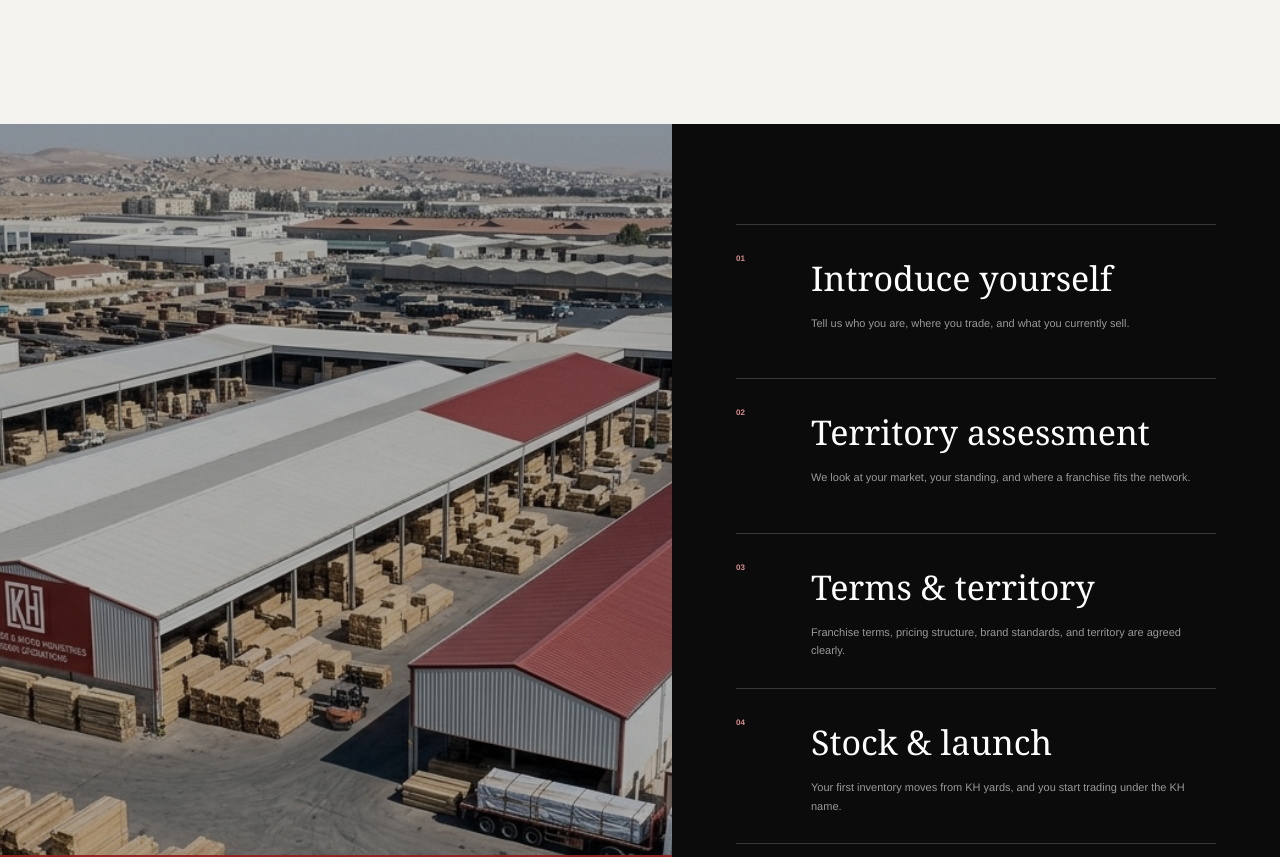
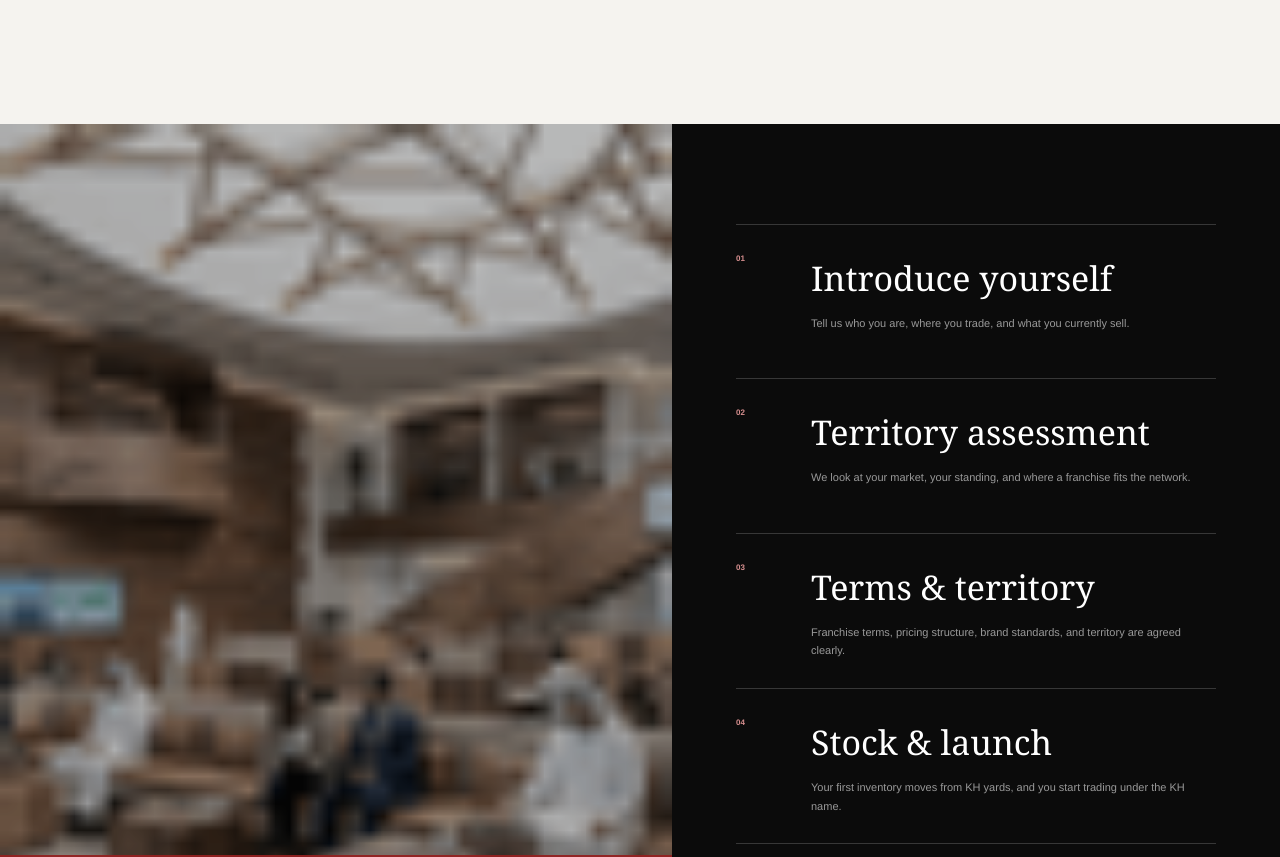
Before and after one commit to codeklaw-dev/KH-Website-Development.a-Raco-Ai-Technologies-LTD-Project, a Next.js app: page /franchise in a window 1280 px wide. Shown: the part 2750-3607 px from the top of the page. Built offline with nearby package versions, Linux system fonts and the light colour scheme.

Commit message:
Update franchise process image

```diff
--- a/app/franchise/page.tsx
+++ b/app/franchise/page.tsx
@@ -51,7 +51,7 @@ export default function FranchisePage() {
       </section>
 
       <section className="entry-path" id="steps">
-        <div className="entry-path-visual" data-reveal="left"><img className="cover-image" src="/assets/network-logistics-aerial.jpg" alt="KH warehouses dispatching stock to distributor trucks" loading="lazy" decoding="async" /><div><span>From application</span><b>Four steps</b><span>To trading under KH</span></div></div>
+        <div className="entry-path-visual" data-reveal="left"><img className="cover-image" src="/assets/franchise-step-gallery.png" alt="Contemporary wood showroom with furniture displays" loading="lazy" decoding="async" /><div><span>From application</span><b>Four steps</b><span>To trading under KH</span></div></div>
         <div className="entry-steps">
           {[['01','Introduce yourself','Tell us who you are, where you trade, and what you currently sell.'],['02','Territory assessment','We look at your market, your standing, and where a franchise fits the network.'],['03','Terms & territory','Franchise terms, pricing structure, brand standards, and territory are agreed clearly.'],['04','Stock & launch','Your first inventory moves from KH yards, and you start trading under the KH name.']].map(([n,title,text],index)=><article key={title} data-reveal="right" style={{transitionDelay:`${index*70}ms`}}><span>{n}</span><div><h3>{title}</h3><p>{text}</p></div></article>)}
         </div>
```
Also changed, not shown: public/assets/franchise-step-gallery.png (added).
